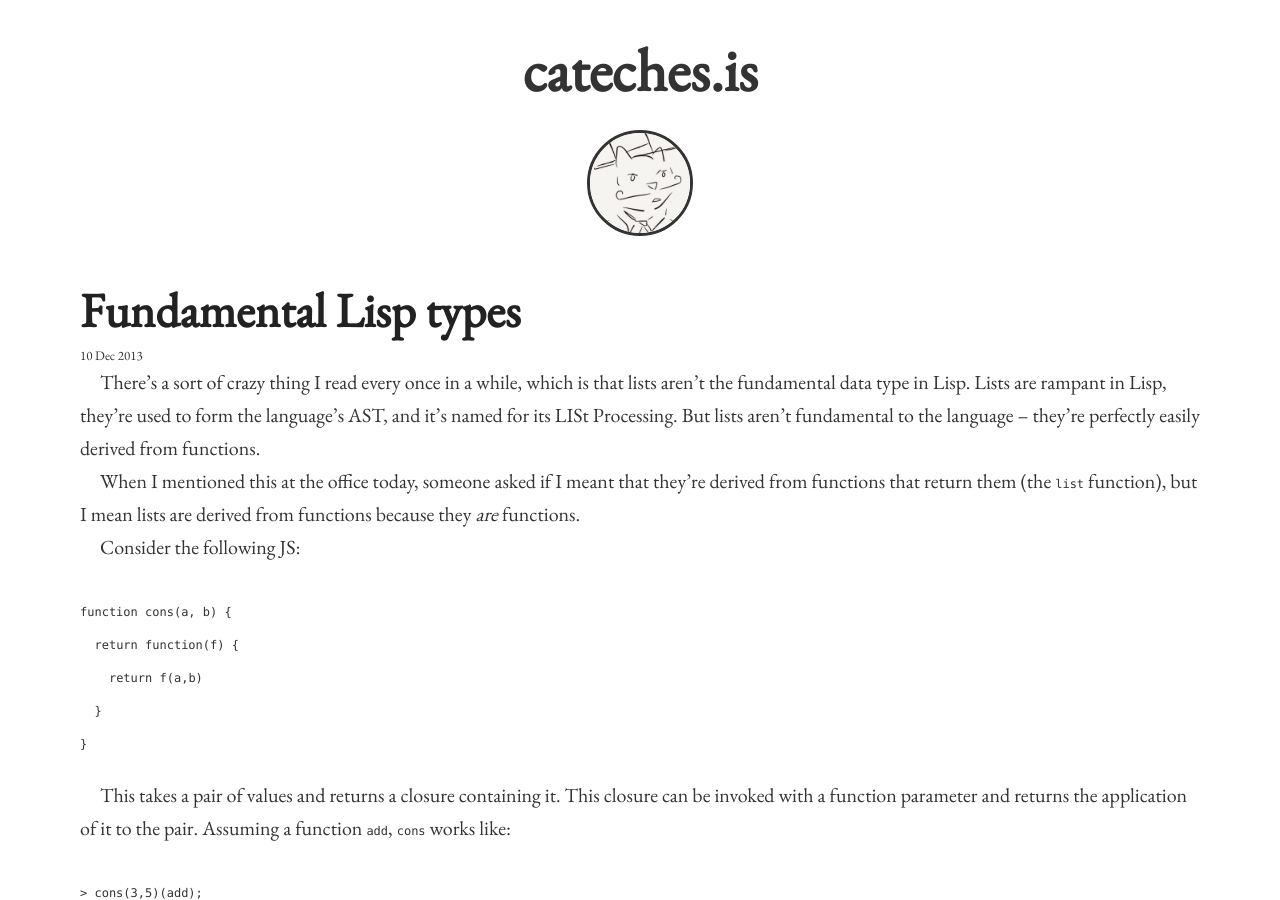
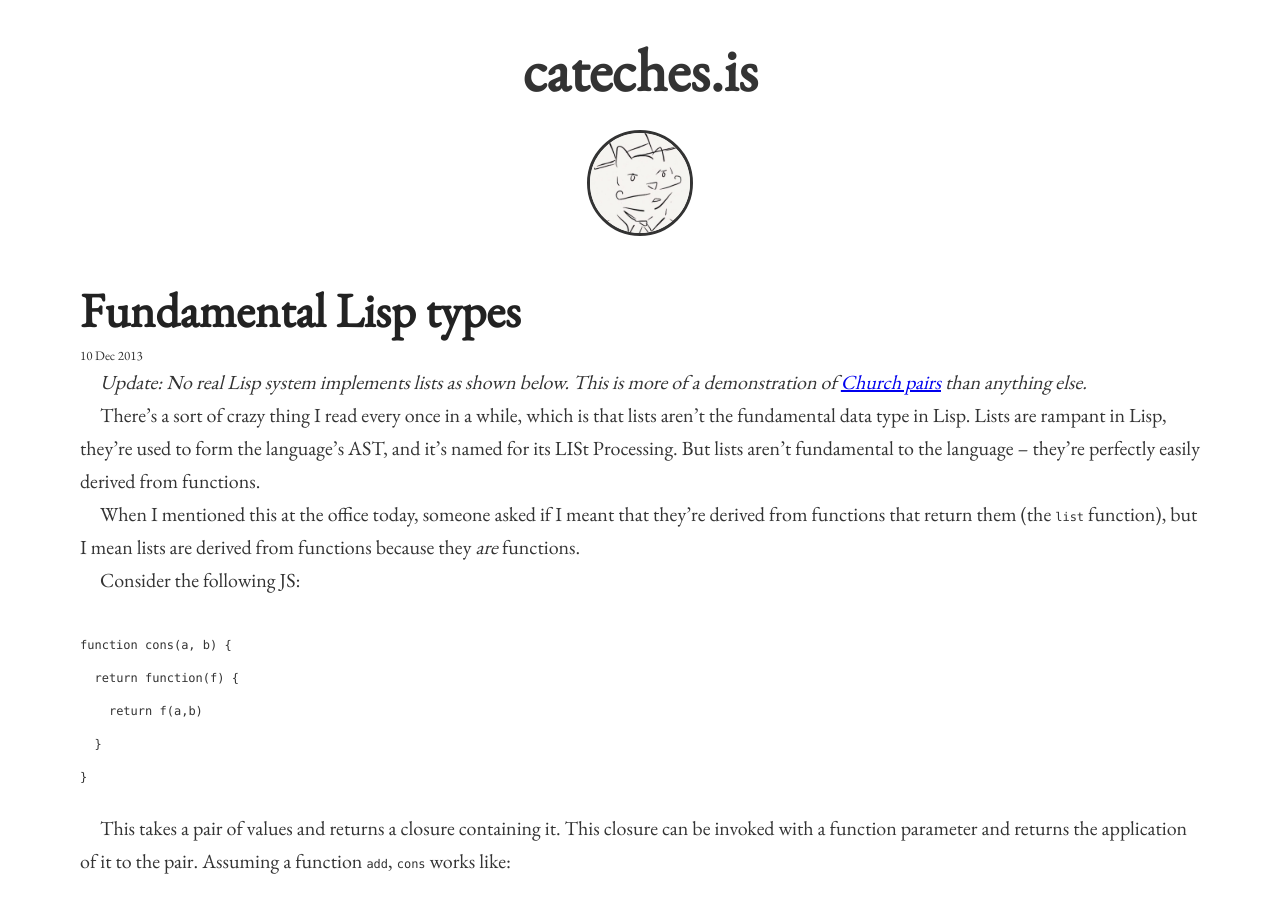
Before and after one commit to catechesis/cateches.is, a Jekyll site: the page built from _posts/2013-12-10-fundamental-lisp.markdown, in a window 1280 px wide and 900 px high. Built offline with Jekyll 4.4.1, drawn with Linux system fonts in a browser that asks for light colours; nearby versions of some CDN libraries; Markdown is read by kramdown in place of the engine named in the settings; a style sheet for code colours, icons or effects is not loaded.

Commit message:
add update to lisp post

```diff
--- a/_posts/2013-12-10-fundamental-lisp.markdown
+++ b/_posts/2013-12-10-fundamental-lisp.markdown
@@ -4,6 +4,8 @@ title:  "Fundamental Lisp types"
 date:   2013-12-10 18:02:00
 categories: lambda
 ---
+
+*Update: No real Lisp system implements lists as shown below.  This is more of a demonstration of [Church pairs](https://en.wikipedia.org/wiki/Church_encoding#Church_pairs) than anything else.*
 
 There's a sort of crazy thing I read every once in a while, which is that lists aren't the fundamental data type in Lisp.  Lists are rampant in Lisp, they're used to form the language's AST, and it's named for its LISt Processing.  But lists aren't fundamental to the language -- they're perfectly easily derived from functions.
 
```
